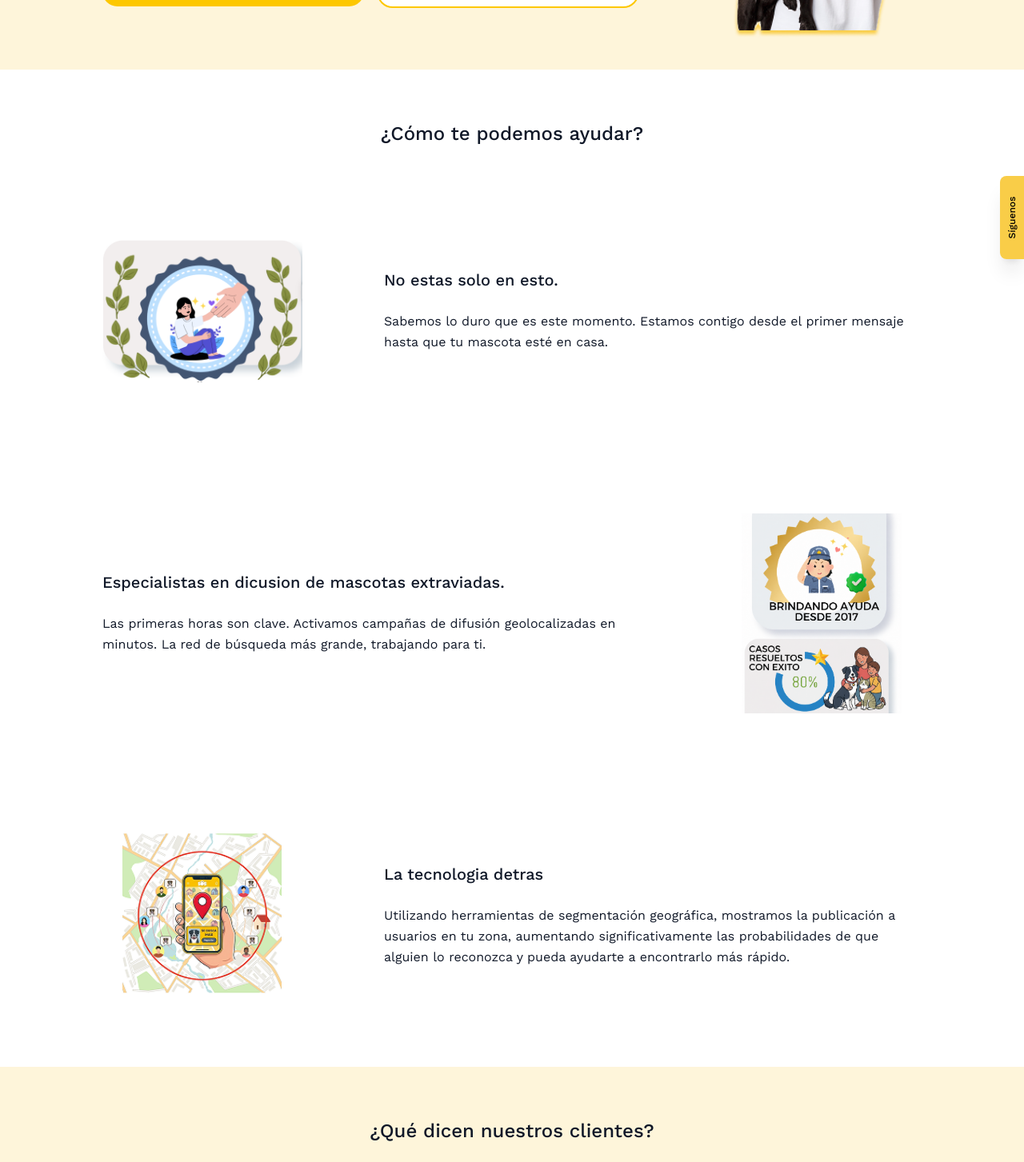
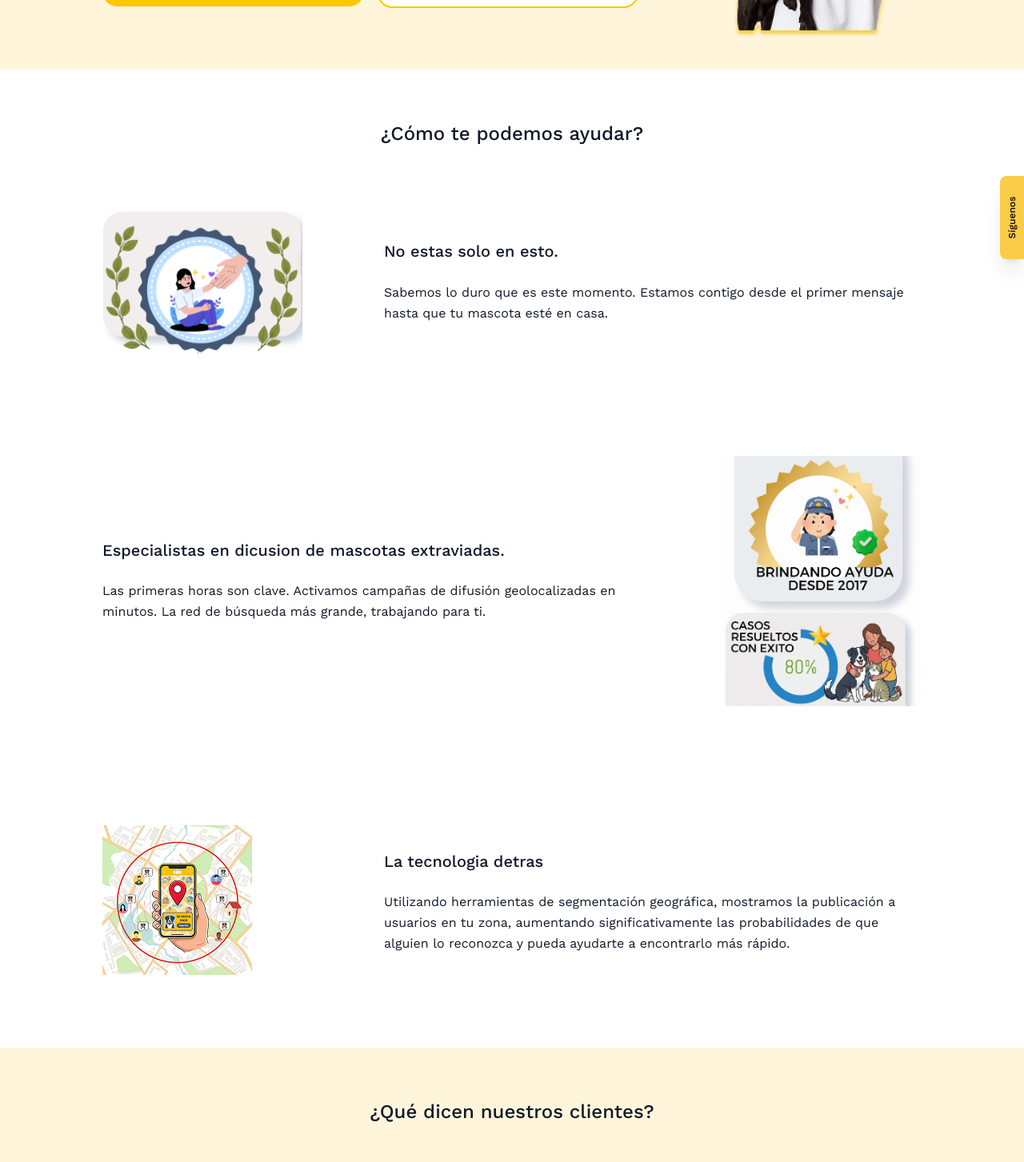
Before and after one commit to AztlanConsulting/SOS-FullStack, a React (Vite) app in the folder frontend/: page / in a window 1280 px wide. Shown: the part 396-1849 px from the top of the page at 80% size. Built offline with nearby package versions, Linux system fonts and the light colour scheme; no server answers.

Commit message:
[FIX] images size

```diff
--- a/frontend/src/features/landing/components/landingPage/PlansSection.tsx
+++ b/frontend/src/features/landing/components/landingPage/PlansSection.tsx
@@ -10,7 +10,7 @@ const PlansSection = () => {
             <img
               src={experiencia}
               alt="Planes"
-              className="object-contain rounded-lg h-[250px] w-[250px]"
+              className="w-full max-w-[250px] h-auto rounded-lg"
             />
           </div>
 
--- a/frontend/src/features/landing/components/landingPage/PublicationSection.tsx
+++ b/frontend/src/features/landing/components/landingPage/PublicationSection.tsx
@@ -14,7 +14,7 @@ const PublicationSection = () => {
           <img
             src={acompanamiento}
             alt="Publicación"
-            className="object-contain rounded-lg h-[250px] w-[250px]"
+            className="w-full max-w-[250px] h-auto"
           />
 
           <div className="flex-1 max-w-xl lg:max-w-2xl text-center lg:text-left order-1 lg:order-2">
--- a/frontend/src/features/landing/components/landingPage/ServicesSection.tsx
+++ b/frontend/src/features/landing/components/landingPage/ServicesSection.tsx
@@ -10,7 +10,7 @@ const ServicesSection = () => {
             <img
               src={Localizacion}
               alt="Servicios"
-              className="object-contain rounded-lg h-[250px] w-[250px]"
+              className="w-full max-w-[250px] h-auto rounded-lg"
             />
           </div>
           <div className="flex-1 max-w-xl lg:max-w-2xl text-center lg:text-left order-1 lg:order-2">
```
